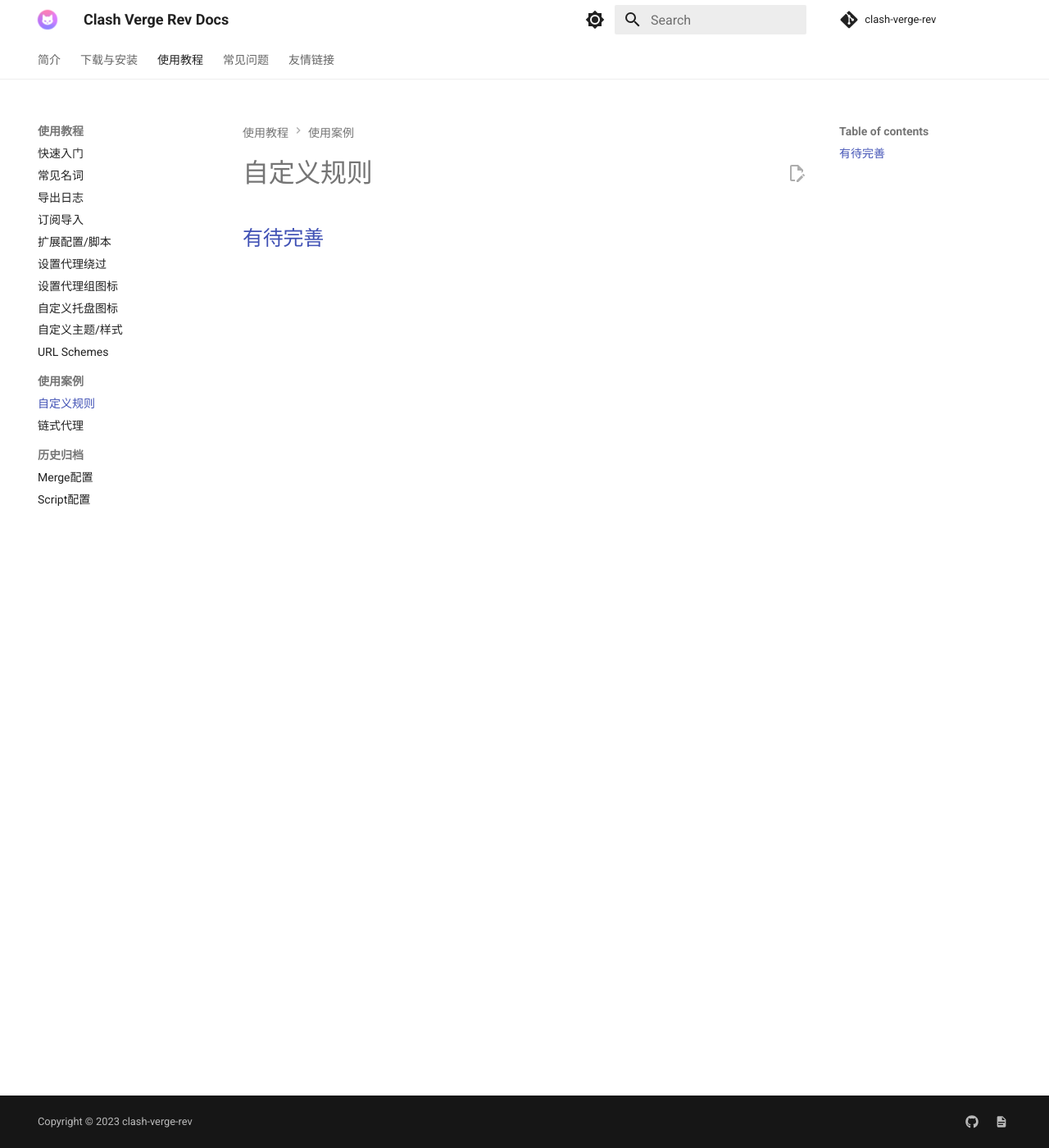
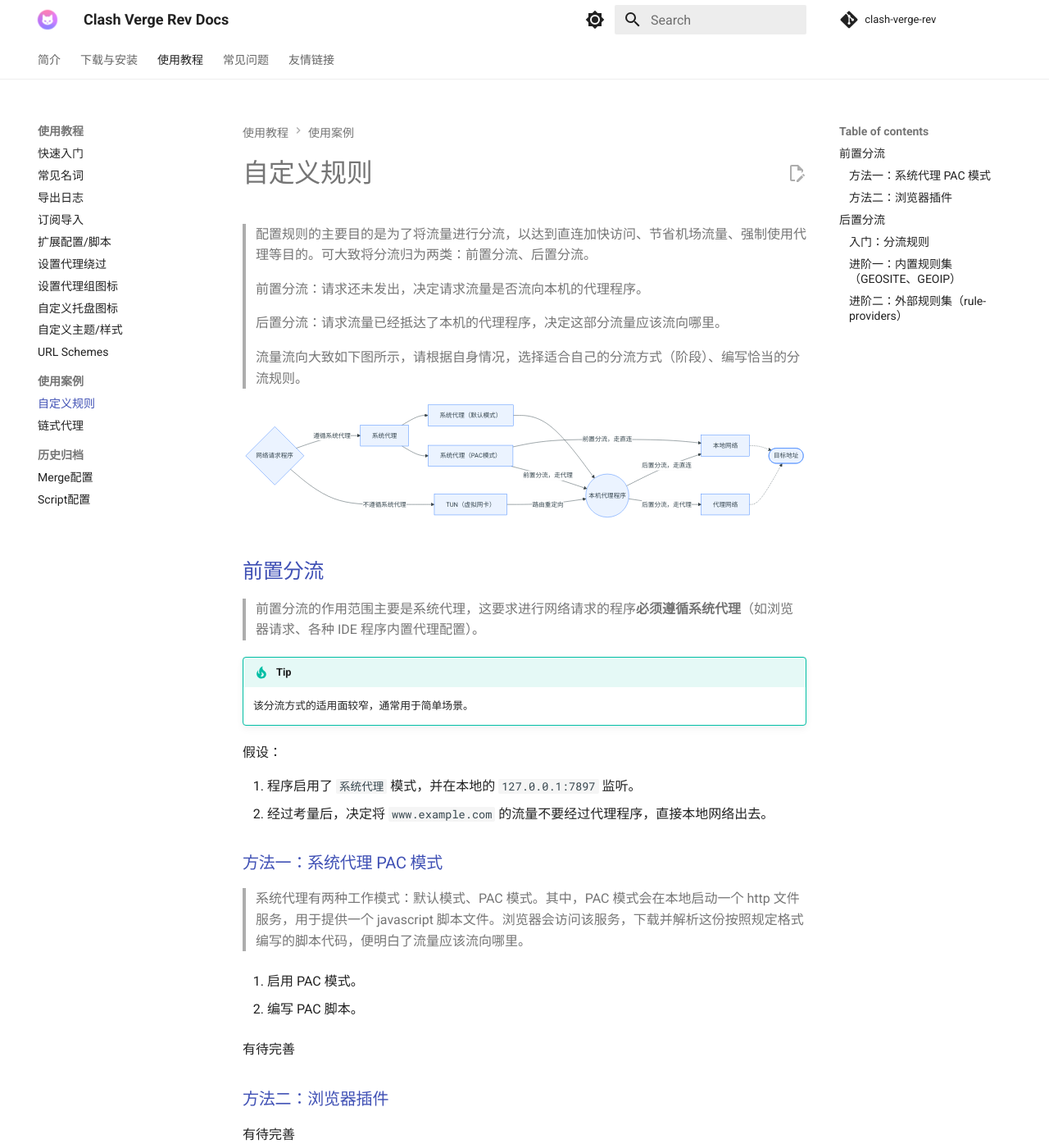
Before and after one commit to clash-verge-rev/clash-verge-rev.github.io, an MkDocs documentation site: the page built from docs/guide/custom_rules.md, in a window 1280 px wide and 1400 px high. Shown: the whole window at 82% size. Built offline with MkDocs 1.6.1 and Material for MkDocs 9.7.7, drawn with Linux system fonts in a browser that asks for light colours; comment, search, counter and statistics services are not loaded; some of the changed text lies outside the part shown.

Commit message:
draft: custom rules

````diff
--- a/docs/guide/custom_rules.md
+++ b/docs/guide/custom_rules.md
@@ -1 +1,86 @@
-## 有待完善
+> 配置规则的主要目的是为了将流量进行分流，以达到直连加快访问、节省机场流量、强制使用代理等目的。可大致将分流归为两类：前置分流、后置分流。
+
+> 前置分流：请求还未发出，决定请求流量是否流向本机的代理程序。
+
+> 后置分流：请求流量已经抵达了本机的代理程序，决定这部分流量应该流向哪里。
+
+> 流量流向大致如下图所示，请根据自身情况，选择适合自己的分流方式（阶段）、编写恰当的分流规则。
+
+```mermaid
+flowchart LR
+  A{"网络请求程序"}
+  P(("本机代理程序"))
+  S["系统代理"]
+  SD["系统代理（默认模式）"]
+  SP["系统代理（PAC模式）"]
+  D["本地网络"]
+  O["代理网络"]
+  T(["目标地址"])
+  TUN["TUN（虚拟网卡）"]
+
+  A -->|遵循系统代理| S
+  A -->|不遵循系统代理| TUN -->|路由重定向| P
+  S --> SD --> P
+  S --> SP
+
+  SP -->|前置分流，走直连| D
+  SP -->|前置分流，走代理| P
+  P -->|后置分流，走直连| D
+  P -->|后置分流，走代理| O
+
+  D -.-> T
+  O -.-> T
+```
+
+## 前置分流
+
+> 前置分流的作用范围主要是系统代理，这要求进行网络请求的程序**必须遵循系统代理**（如浏览器请求、各种 IDE 程序内置代理配置）。
+
+<!-- prettier-ignore -->
+!!! tip
+    该分流方式的适用面较窄，通常用于简单场景。
+
+假设：
+
+1. 程序启用了 `系统代理` 模式，并在本地的 `127.0.0.1:7897` 监听。
+2. 经过考量后，决定将 `www.example.com` 的流量不要经过代理程序，直接本地网络出去。
+
+### 方法一：系统代理 PAC 模式
+
+> 系统代理有两种工作模式：默认模式、PAC 模式。其中，PAC 模式会在本地启动一个 http 文件服务，用于提供一个 javascript 脚本文件。浏览器会访问该服务，下载并解析这份按照规定格式编写的脚本代码，便明白了流量应该流向哪里。
+
+1. 启用 PAC 模式。
+
+2. 编写 PAC 脚本。
+
+有待完善
+
+### 方法二：浏览器插件
+
+有待完善
+
+## 后置分流
+
+> 后置分流说明请求流量已经抵达了本地代理程序，通过配置代理程序的分流规则，决定流量流向哪里。
+
+<!-- prettier-ignore -->
+!!! warning
+    代理程序分流要求内核运行在 `规则模式`，不同模式的区别详见[规则/ 全局 / 直连模式](./term.md#_1)。
+
+### 入门：分流规则
+
+> 订阅文件提供的分流配置有时并不完全满足自己的需求。这时可以自行配置分流规则。
+
+有待完善
+
+### 进阶一：内置规则集（GEOSITE、GEOIP）
+
+> 一条条按照域名添加效率并不高。这时可以使用内核内置的域名/站点数据，批量进行配置。
+
+有待完善
+
+### 进阶二：外部规则集（rule-providers）
+
+> 一个人的力量终究是有限的，编写的规则也可能并不完备。这时可以使用别人已经维护好的规则集，省时又省力。
+
+有待完善
````
